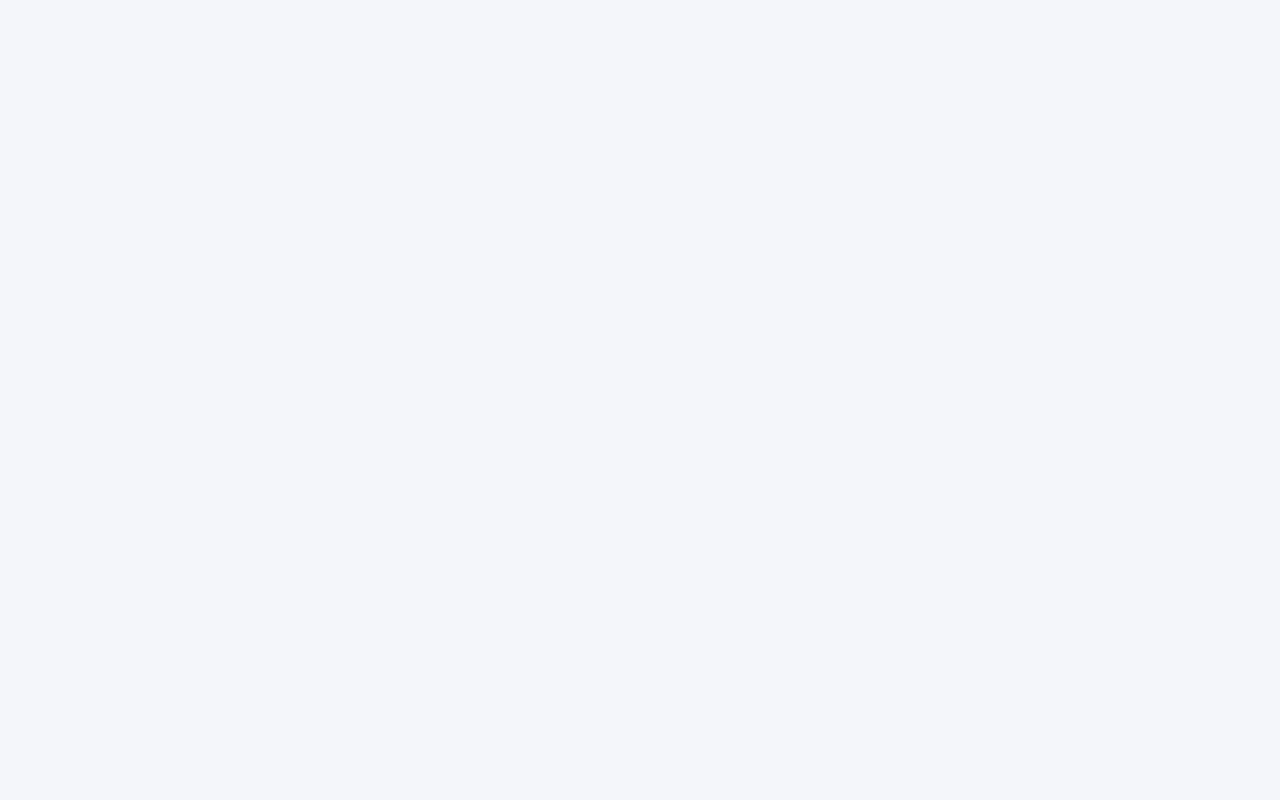
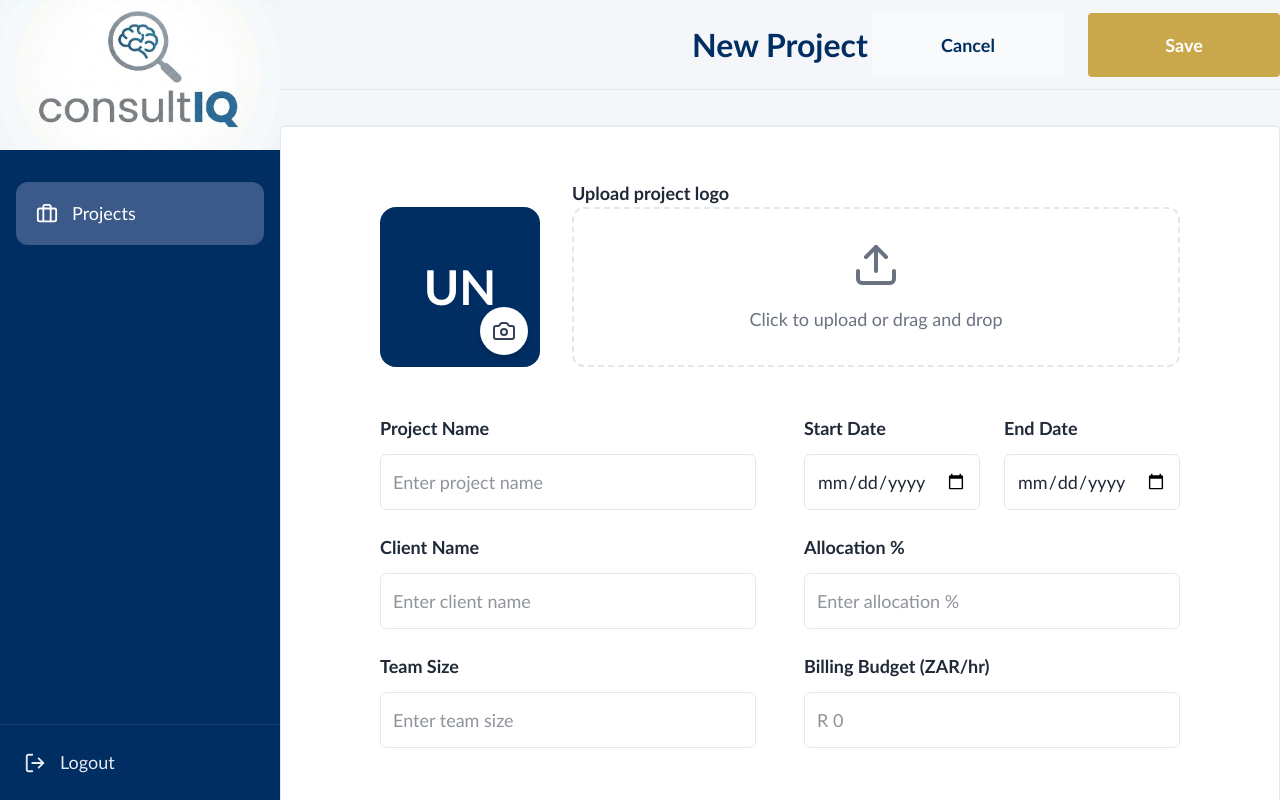
Before and after one commit to COS301-SE-2026/ConsultIQ, a React (Vite) app in the folder frontend/: page /project-specification in a window 1280 px wide. Before the commit this address had no page. Built offline with nearby package versions, Linux system fonts and the light colour scheme.

Commit message:
refactor: add client-side validation for project dates

```diff
--- a/frontend/src/features/projects/components/project-basic-info-card.tsx
+++ b/frontend/src/features/projects/components/project-basic-info-card.tsx
@@ -1,7 +1,19 @@
+import { useState } from "react";
 import { Camera, Upload } from "lucide-react";
 import { Card } from "../../../components/ui/card";
 
 export default function ProjectBasicInfoCard() {
+  const [startDate, setStartDate] = useState("");
+  const [endDate, setEndDate] = useState("");
+
+  const handleStartDateChange = (e: React.ChangeEvent<HTMLInputElement>) => {
+    const newStart = e.target.value;
+    setStartDate(newStart);
+    if (endDate && newStart > endDate) {
+      setEndDate("");
+    }
+  };
+
   return (
     <Card className="py-20 px-8 md:px-20 w-full flex items-center justify-center">
       <div className="w-full max-w-[800px] flex flex-col gap-12">
@@ -97,7 +109,10 @@ export default function ProjectBasicInfoCard() {
                 Start Date
               </label>
 
-              <input type="date"
+              <input
+                type="date"
+                value={startDate}
+                onChange={handleStartDateChange}
                 className=" h-14 rounded-xl border px-4 text-base outline-none"/>
             </div>
 
@@ -106,7 +121,11 @@ export default function ProjectBasicInfoCard() {
                 End Date
               </label>
 
-              <input type="date"
+              <input
+                type="date"
+                value={endDate}
+                min={startDate}
+                onChange={(e) => setEndDate(e.target.value)}
                 className="h-14 rounded-xl border px-4 text-base outline-none"/>
             </div>
           </div>
--- a/frontend/src/routes/app-routes.tsx
+++ b/frontend/src/routes/app-routes.tsx
@@ -3,6 +3,7 @@ import { BrowserRouter, Route, Routes } from "react-router-dom";
 import RegisterUserPage from "../features/authentication/pages/register-user-page";
 import SetPasswordPage from "../features/authentication/pages/set-password-page";
 import PopiaConsentPage from "../features/authentication/pages/popia-consent-page";
+import ProjectSpecificationPage from "../features/projects/pages/project-specification-page";
 
 function AppRoutes() {
     return (
@@ -11,6 +12,7 @@ function AppRoutes() {
             <Route path="/register" element={<RegisterUserPage />} />
             <Route path="/set-password" element={<SetPasswordPage />} />
             <Route path="/popia-consent" element={<PopiaConsentPage />} />
+            <Route path="/project-specification" element={<ProjectSpecificationPage />} />
         </Routes>
         </BrowserRouter>
     );
```
Also changed, not shown: frontend/src/features/projects/components/project-card.tsx (deleted).
